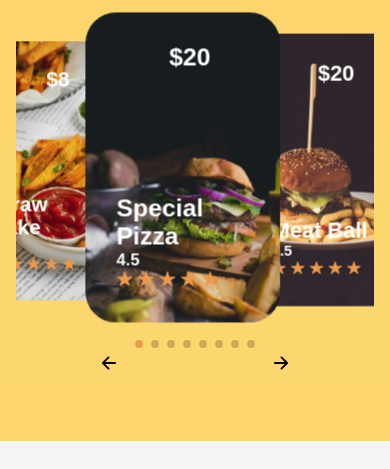
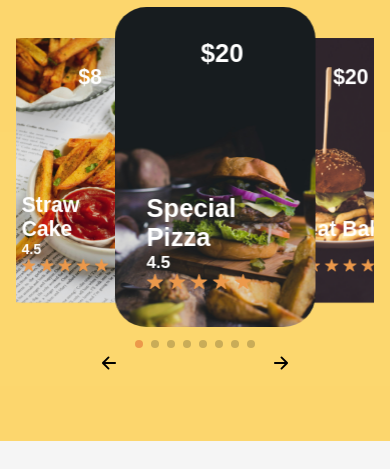
Before and after one commit to Mausiz/mausiz.github.io, a plain HTML site: page index.html in a window 390 px wide. Shown: the part 631-1100 px from the top of the page. Drawn offline with nearby package versions, Linux system fonts and the light colour scheme; some packages are replaced by stand-ins of ours.

Commit message:
removed the scroll break points. Slider not fully centered but working.

```diff
--- a/index.html
+++ b/index.html
@@ -356,7 +356,7 @@
         </section>
 
         <!-- Scroll to Top Button -->
-    <button id="scrollToTopBtn" title="Go to top">↑</button>
+    <button id="scrollToTopBtn" title="Back to top">↑</button>
 
 
     </main>
--- a/script.js
+++ b/script.js
@@ -42,7 +42,7 @@ var trandingSlider = new Swiper('.tranding-slider', {
         nextEl: '.swiper-button-next',
         prevEl: '.swiper-button-prev',
     },
-    breakpoints: {
+    /*breakpoints: {
         320: {
             slidesPerView: 2,
             spaceBetween: 10
@@ -79,7 +79,7 @@ var trandingSlider = new Swiper('.tranding-slider', {
             slidesPerView: 3.89,
             spaceBetween: 60
         }
-    }
+    }*/
 });
 
 // Image expansion and collapse
--- a/styles.css
+++ b/styles.css
@@ -276,20 +276,20 @@ body {
 }
 
 #tranding .tranding-slider {
-    height: 52rem;
+    height: 28rem;
     padding: 2rem 0;
     position: relative;
 }
 
 .tranding-slide {
-    width: 37rem;
-    height: 42rem;
+    width: 10rem;
+    height: 20rem;
     position: relative;
 }
 
 .tranding-slide .tranding-slide-img img {
-    width: 37rem;
-    height: 42rem;
+    width: 14rem;
+    height: 20rem;
     border-radius: 2rem;
     object-fit: cover;
 }
@@ -499,12 +499,12 @@ body {
     }
 
     .tranding-slide {
-        width: 178px !important;
+        width: 240px !important;
         height: 360px !important;
     }
 
     .tranding-slide .tranding-slide-img img {
-        width: 260px !important;
+        width: 280px !important;
         height: 360px !important;
     }
 }
@@ -516,12 +516,12 @@ body {
     }
 
     .tranding-slide {
-        width: 151px !important;
+        width: 170px !important;
         height: 320px !important;
     }
 
     .tranding-slide .tranding-slide-img img {
-        width: 191px !important;
+        width: 200px !important;
         height: 320px !important;
     }
 
```
